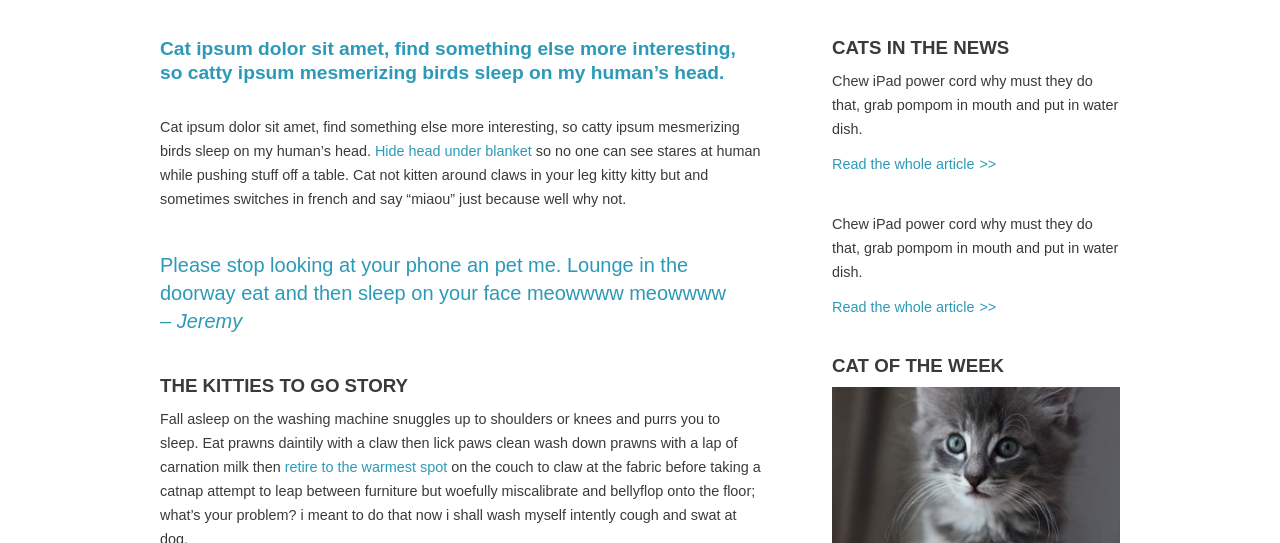
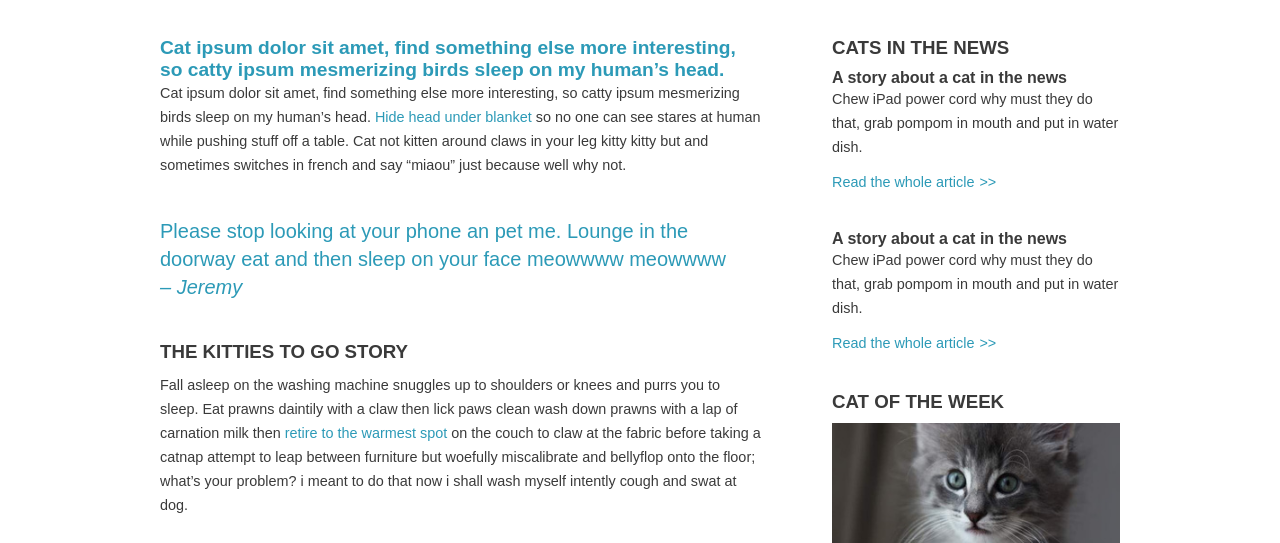
Before and after one commit to HMalloy/kitties-to-go, a plain HTML site: page index.html in a window 1280 px wide. Shown: the part 257-800 px from the top of the page. Drawn offline with Linux system fonts and the light colour scheme.

Commit message:
updating some headings based on html validator feedback

```diff
--- a/index.html
+++ b/index.html
@@ -24,7 +24,7 @@
     </nav>
     <main id="main">
       <section class="content">
-        <p class="intro">Cat ipsum dolor sit amet, find something else more interesting, so catty ipsum mesmerizing birds sleep on my human’s head.</p>
+        <h2 class="intro">Cat ipsum dolor sit amet, find something else more interesting, so catty ipsum mesmerizing birds sleep on my human’s head.</h2>
         <p>Cat ipsum dolor sit amet, find something else more interesting, so catty ipsum mesmerizing birds sleep on my human’s head. <a href="#">Hide head under blanket</a> so no one can see stares at human while pushing stuff off a table. Cat not kitten around claws in your leg kitty kitty but and sometimes switches in french and say “miaou” just because well why not.</p>
         <blockquote>
           Please stop looking at your phone an pet me. Lounge in the doorway eat and then sleep on your face meowwww meowwww
@@ -38,10 +38,12 @@
         <section>
           <h3>Cats in the News</h3>
           <article class="news-blip">
+            <h4>A story about a cat in the news</h4>
             <p>Chew iPad power cord why must they do that, grab pompom in mouth and put in water dish.</p>
             <a class="cta-link" href="#">Read the whole article</a>
           </article>
           <article class="news-blip">
+            <h4>A story about a cat in the news</h4>
             <p>Chew iPad power cord why must they do that, grab pompom in mouth and put in water dish.</p>
             <a class="cta-link" href="#">Read the whole article</a>
           </article>
@@ -58,6 +60,7 @@
     </main>
     <footer>
       <section>
+        <h3 class="sr-only">Footer with links to additional pages and copyright information</h3>
         <img src="images/cat-logo.png" alt="Logo made up of an illustration of a cat sitting next to the words Cat Logo all white on a transparent background.">
         <p>Aborpos nisto inci tet aut que volupti beruptiberro to ex esseque invenienihil imaximu scideru ptistiusam consequunt</p>
         <nav>
--- a/styles/stylesheet.css
+++ b/styles/stylesheet.css
@@ -133,7 +133,8 @@ h3 {
   margin-bottom:15px;
 }
 
-p.intro {
+p.intro,
+h2.intro {
   color: #2c9ab7;
   font-size: 1.2rem;
   font-weight: bold;
```
Also changed, not shown: book-cat.html (+1 -0 lines).
